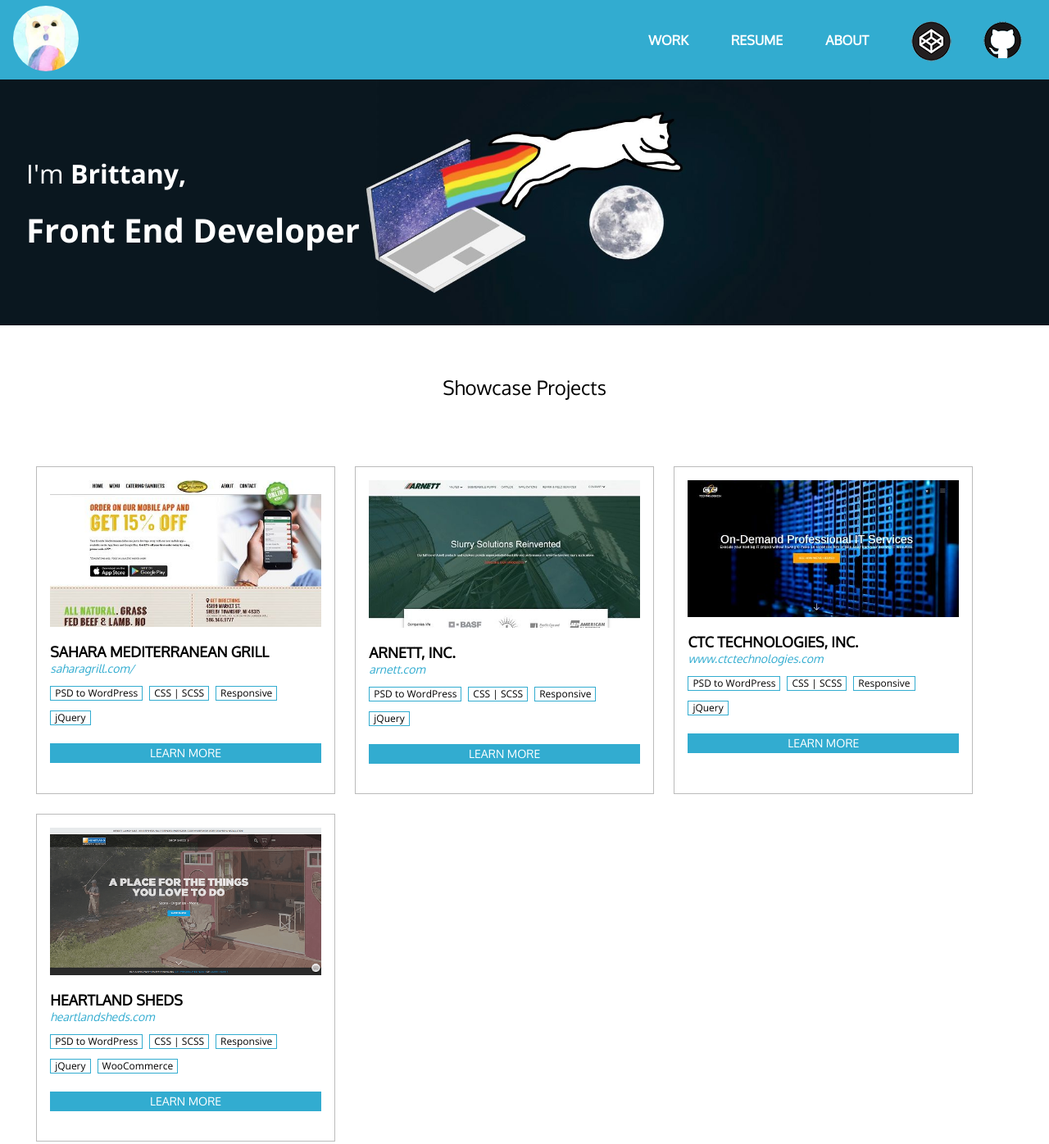
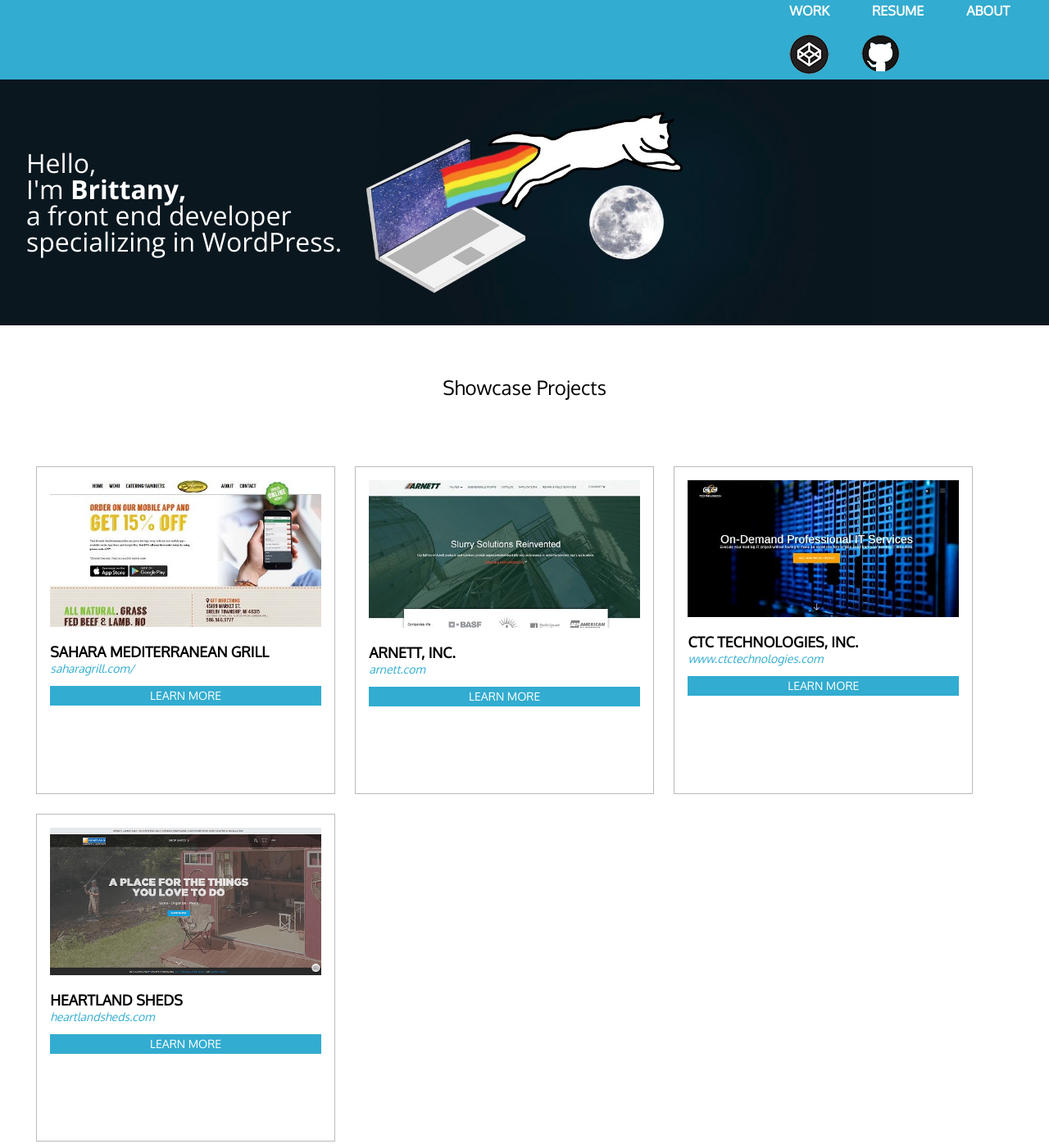
Before and after one commit to Radrei/portfolio5, a plain HTML site: page index.html in a window 1280 px wide. Shown: the part 1-1397 px from the top of the page at 82% size. Drawn offline with nearby package versions, Linux system fonts and the light colour scheme; files whose address does not match are found by name.

Commit message:
Design Change & Bug Fixes
Moved large header image to footer, fixed navigation issue

```diff
--- a/index.html
+++ b/index.html
@@ -14,16 +14,17 @@
 
 	<link rel='stylesheet' href='//fonts.googleapis.com/css?family=Open+Sans:300,400,700' type='text/css'>
 	<link rel='stylesheet' href='//fonts.googleapis.com/css?family=Oxygen' type='text/css'>
-	<link rel="stylesheet" href="main.css" type="text/css">
+	<link rel="stylesheet" href="main.css?x=1" type="text/css">
   </head>
   <body>
 	<header class="header" id="header">
-		<img src="img/logo.jpg" alt="cat logo" class="logo" />
 		<nav class="main-nav">
-			<ul>
+			<ul class="nav-links">
 				<li><a href="https://brsportfolio.com#work" class="text-nav">Work</a></li>
 				<li><a href="https://brsportfolio.com/resume.html" class="text-nav">Resume</a></li>
 				<li><a href="https://brsportfolio.com/about.html" class="text-nav">About</a></li>
+			</ul>
+			<ul class="nav-icons">
 				<li><a href="https://codepen.io/Radrei/#" class="icon-nav"><img src="img/codepen.png" alt="Codepen" /></a></li>
 				<li><a href="https://github.com/radrei" class="icon-nav"><img src="img/git.png" alt="github" /></a></li>
 			</ul>
@@ -32,8 +33,7 @@
 	</header>
 	<div class="hero">
 		<div class="hero-inner">
-			<h1>I'm <b>Brittany,</b></h1>
-			<p class="ticker">Front End Developer</li></p>
+			<h1><span class="big">Hello, </span><br>I'm <b>Brittany,</b> <br>a front end developer<br> specializing in WordPress.</h1>
 		</div>
 	</div>
 
@@ -46,12 +46,7 @@
 				<div class="project-details">
 					<h3>Sahara Mediterranean Grill</h3>
 					<a href="https://saharagrill.com/" target="_blank" class="project-link">saharagrill.com/</a>
-					<ul class="tech-list">
-						<li class="tech-used">PSD to WordPress</li>
-						<li class="tech-used">CSS | SCSS</li>
-						<li class="tech-used">Responsive</li>
-						<li class="tech-used">jQuery</li>
-					</ul>
+
 					<a href="javascript:void(0)" class="modal-trigger" id="project1trigger">Learn More</a>
 				</div>
 			</div>
@@ -61,12 +56,7 @@
 				<div class="project-details">
 					<h3>Arnett, Inc.</h3>
 					<a href="http://arnett.com" target="_blank" class="project-link">arnett.com</a>
-					<ul class="tech-list">
-						<li class="tech-used">PSD to WordPress</li>
-						<li class="tech-used">CSS | SCSS</li>
-						<li class="tech-used">Responsive</li>
-						<li class="tech-used">jQuery</li>
-					</ul>
+
 					<a href="javascript:void(0)" class="modal-trigger" id="project2trigger">Learn More</a>
 				</div>
 			</div>
@@ -76,12 +66,7 @@
 				<div class="project-details">
 					<h3>CTC Technologies, Inc.</h3>
 					<a href="http://www.ctctechnologies.com/" target="_blank" class="project-link">www.ctctechnologies.com</a>
-					<ul class="tech-list">
-						<li class="tech-used">PSD to WordPress</li>
-						<li class="tech-used">CSS | SCSS</li>
-						<li class="tech-used">Responsive</li>
-						<li class="tech-used">jQuery</li>
-					</ul>
+
 					<a href="javascript:void(0)" class="modal-trigger" id="project3trigger">Learn More</a>
 				</div>
 			</div>
@@ -91,13 +76,7 @@
 				<div class="project-details">
 					<h3>Heartland Sheds</h3>
 					<a href="https://heartlandsheds.com/" target="_blank" class="project-link">heartlandsheds.com</a>
-					<ul class="tech-list">
-						<li class="tech-used">PSD to WordPress</li>
-						<li class="tech-used">CSS | SCSS</li>
-						<li class="tech-used">Responsive</li>
-						<li class="tech-used">jQuery</li>
-						<li class="tech-used">WooCommerce</li>
-					</ul>
+
 					<a href="javascript:void(0)" class="modal-trigger" id="project4trigger">Learn More</a>
 				</div>
 			</div>
@@ -169,8 +148,10 @@
 	</div>
 
 	<footer class="footer">
-		<p>&copy; Brittany Stafford.</p>
-		<p>staffordbrittanyr@gmail.com</p>
+		<div class="inner-footer">
+			<p>&copy; Brittany Stafford.</p>
+			<p>staffordbrittanyr@gmail.com</p>
+		</div>
 	</footer>
 
 
```
